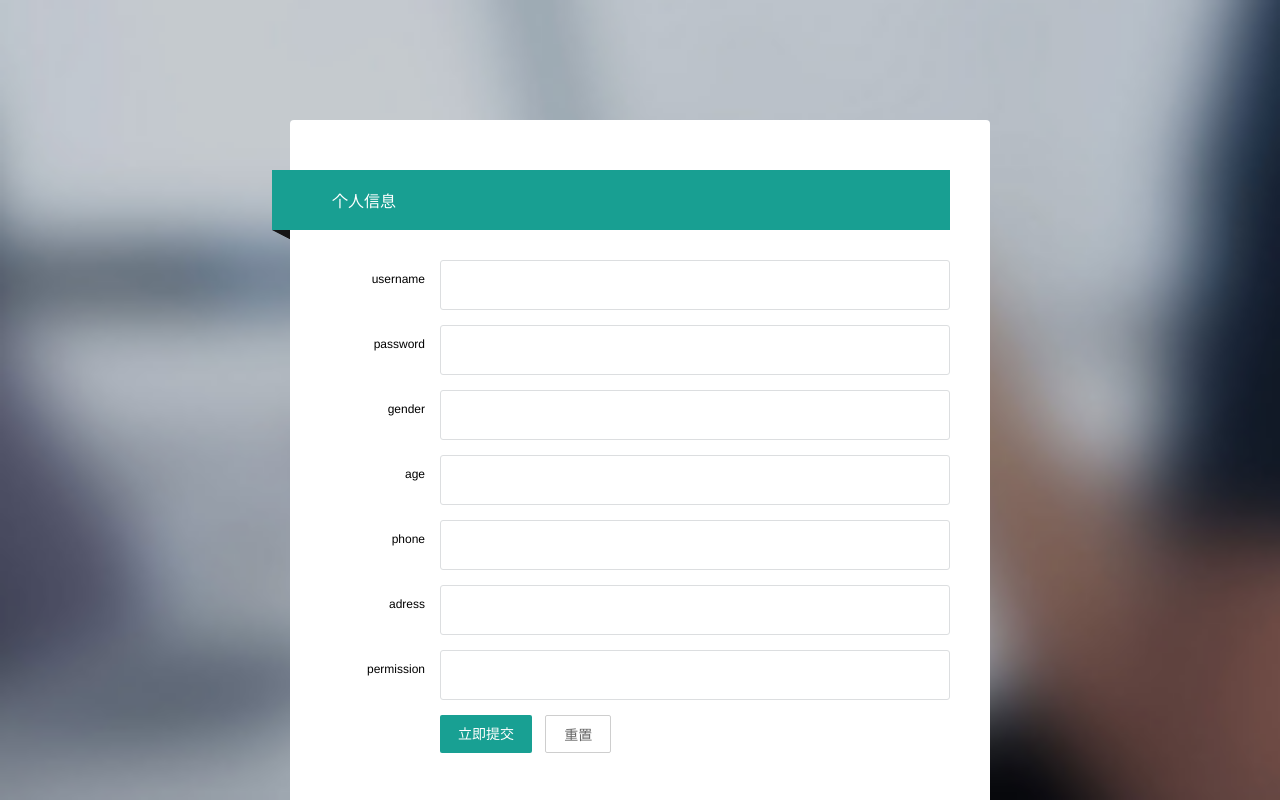
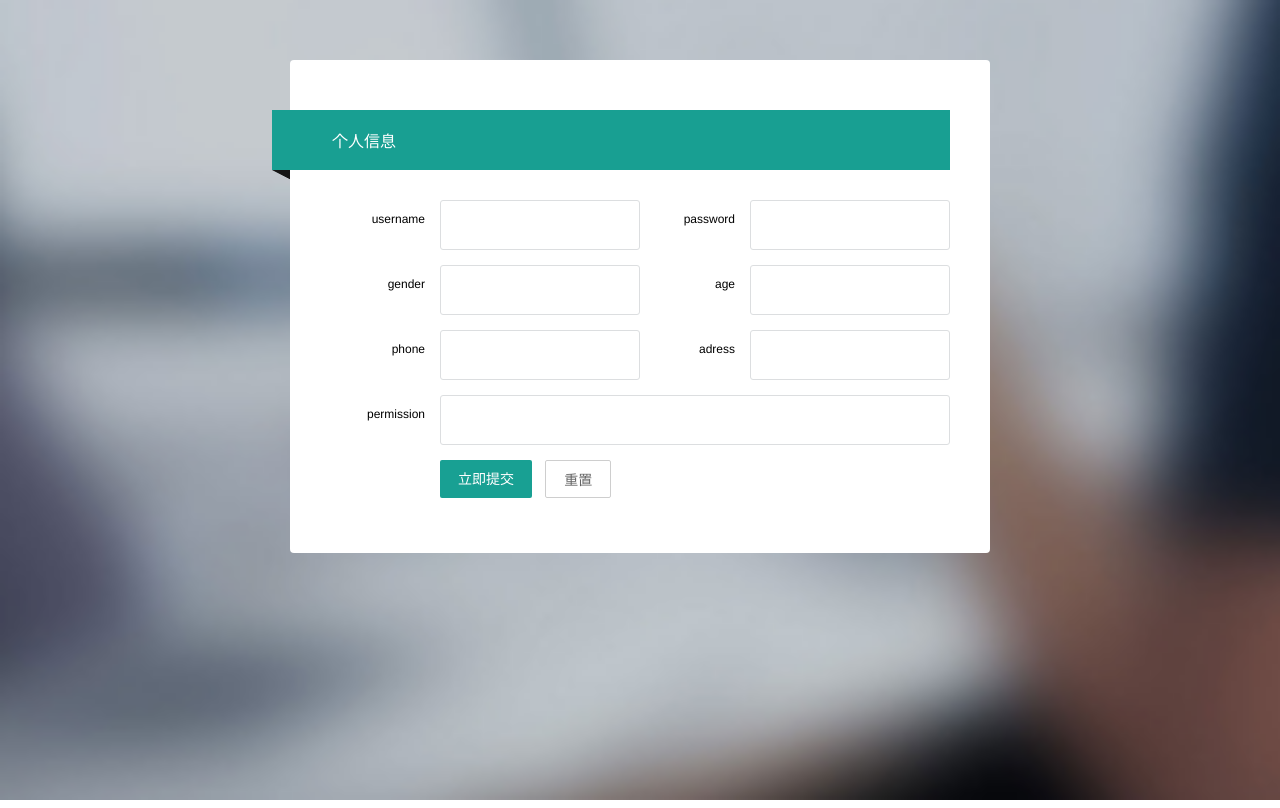
Before and after one commit to xiangergou/x-admin, a plain HTML site: page info.html in a window 1280 px wide. Drawn offline with nearby package versions, Linux system fonts and the light colour scheme.

Commit message:
ui 添加

```diff
--- a/info.html
+++ b/info.html
@@ -3,7 +3,7 @@
 
 <head>
     <meta charset="UTF-8">
-    <title>后台登录-X-admin2.0</title>
+    <title>乔布斯</title>
     <meta name="renderer" content="webkit|ie-comp|ie-stand">
     <meta http-equiv="X-UA-Compatible" content="IE=edge,chrome=1">
     <meta name="viewport" content="width=device-width,user-scalable=yes, minimum-scale=0.4, initial-scale=0.8,target-densitydpi=low-dpi"
@@ -18,13 +18,23 @@
     <script type="text/javascript" src="./js/xadmin.js"></script>
 
 </head>
-
+<style>
+    .layui-flex{
+        display: flex;
+    }
+    .layui-flex .layui-form-item{
+        flex: 1;
+    }
+    .login-bg .login{
+        margin-top: 60px;
+    }
+</style>
 <body class="login-bg">
-
     <div class="login" style="max-width: 700px;">
         <div class="message">个人信息</div>
         <div id="darkbannerwrap"></div>
             <form class="layui-form" action="">
+                <div class="layui-flex">
                     <div class="layui-form-item">
                         <label class="layui-form-label">username</label>
                         <div class="layui-input-block">
@@ -37,6 +47,8 @@
                             <input type="text" name="password" required lay-verify="required" placeholder="" autocomplete="off" class="layui-input">
                         </div>
                     </div>
+                </div>
+                <div class="layui-flex">
                     <div class="layui-form-item">
                         <label class="layui-form-label">gender</label>
                         <div class="layui-input-block">
@@ -49,6 +61,8 @@
                             <input type="text" name="age" required lay-verify="required" placeholder="" autocomplete="off" class="layui-input">
                         </div>
                     </div>
+                </div>
+                <div class="layui-flex">
                     <div class="layui-form-item">
                         <label class="layui-form-label">phone</label>
                         <div class="layui-input-block">
@@ -59,6 +73,7 @@
                         <label class="layui-form-label">adress</label>
                         <div class="layui-input-block">
                             <input type="text" name="adress" required lay-verify="required" placeholder="" autocomplete="off" class="layui-input">
+                        </div>
                     </div>
                 </div>
                 <div class="layui-form-item">
```
Lines whose indentation alone changed are shown as unchanged.
